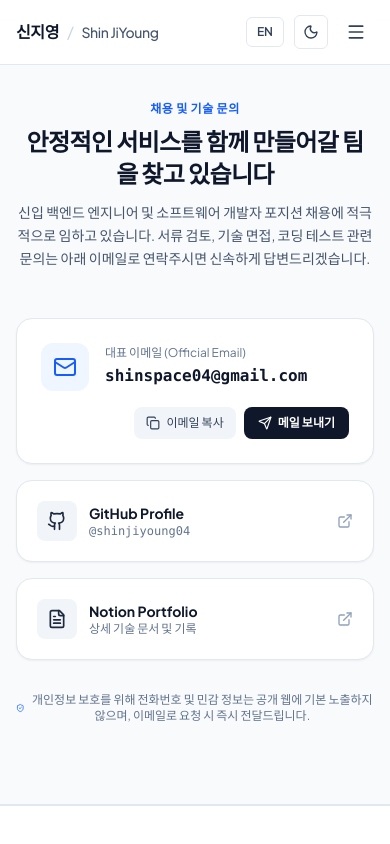
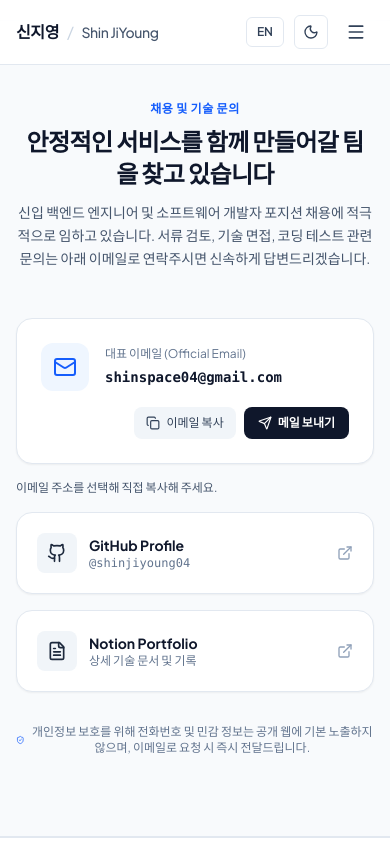
Before and after one commit to shinjiyoung04/portfolio_shinyiyoung, a React (Vite) app: page / in a window 390 px wide. Both pictures are taken after a click on the button "이메일 복사". Shown: the part 8373-9217 px from the top of the page. Built offline with nearby package versions, Linux system fonts and the light colour scheme.

Commit message:
Update ContactSection.tsx

```diff
--- a/src/components/ContactSection.tsx
+++ b/src/components/ContactSection.tsx
@@ -7,10 +7,17 @@ export const ContactSection: React.FC = () => {
   const { t } = useLanguage();
   const [copied, setCopied] = useState(false);
 
-  const copyEmail = () => {
-    navigator.clipboard.writeText(PERSONAL_INFO.email);
-    setCopied(true);
-    setTimeout(() => setCopied(false), 2500);
+  const [copyFailed, setCopyFailed] = useState(false);
+  const copyEmail = async () => {
+    try {
+      await navigator.clipboard.writeText(PERSONAL_INFO.email);
+      setCopied(true);
+      setCopyFailed(false);
+      setTimeout(() => setCopied(false), 2500);
+    } catch {
+      setCopied(false);
+      setCopyFailed(true);
+    }
   };
 
   return (
@@ -43,7 +50,7 @@ export const ContactSection: React.FC = () => {
                 <span className="text-xs text-slate-500 dark:text-slate-400 block mb-0.5">
                   {t('대표 이메일 (Official Email)', 'Official Email')}
                 </span>
-                <span className="text-base sm:text-lg font-bold font-mono text-slate-900 dark:text-white select-all">
+                <span className="text-sm sm:text-lg break-all font-bold font-mono text-slate-900 dark:text-white select-all">
                   {PERSONAL_INFO.email}
                 </span>
               </div>
@@ -79,6 +86,7 @@ export const ContactSection: React.FC = () => {
             </div>
           </div>
 
+          {copyFailed && <p role="status" className="text-xs text-slate-600 dark:text-slate-400">{t('이메일 주소를 선택해 직접 복사해 주세요.', 'Please select and copy the email address manually.')}</p>}
           {/* External Links Grid */}
           <div className="grid grid-cols-1 sm:grid-cols-2 gap-4">
             <a
```
